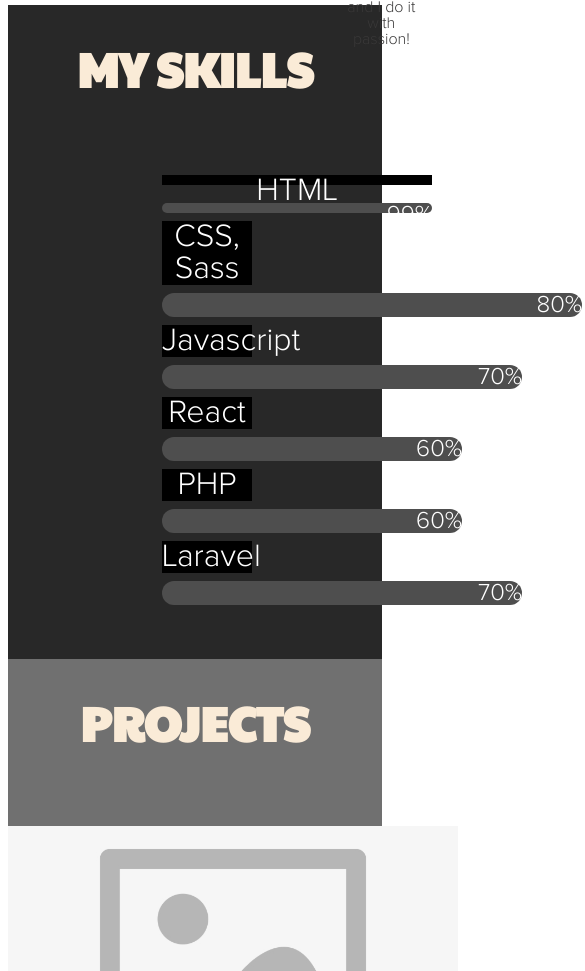
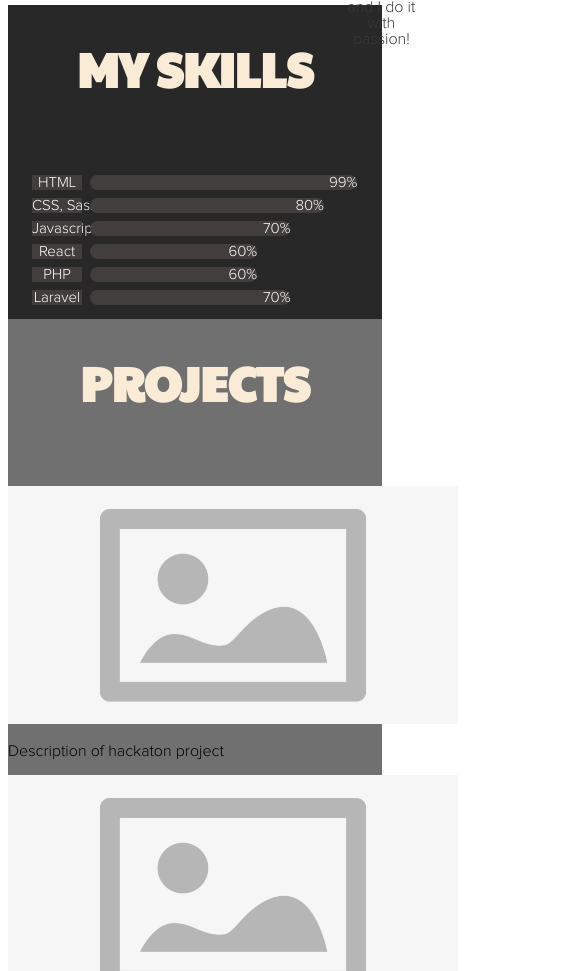
Before and after one commit to bdodgen/09-bobs-aneta-portfolio, a website: page src/index.html in a window 390 px wide. Shown: the part 1329-2300 px from the top of the page, 585 px wide, since content can reach past the window. Drawn offline with nearby package versions, Linux system fonts and the light colour scheme; files that its build step writes are made by us from their sources; files whose address does not match are found by name.

Commit message:
final changes

```diff
--- a/src/index.html
+++ b/src/index.html
@@ -70,32 +70,32 @@
       <section class="skills__boxes">
         <section class="skills__boxes1">
           <div class="html">HTML</div>
-          <div class="square1"></div>
+
           <div class="percent1">99%</div>
         </section>
         <section class="skills__boxes2">
-          <div class="css">CSS, Sass</div>
-          <div class="square2"></div>
+          <div class="css">CSS,&nbsp;Sass</div>
+
           <div class="percent2">80%</div>
         </section>
         <section class="skills__boxes3">
           <div class="java">Javascript</div>
-          <div class="square3"></div>
+
           <div class="percent3">70%</div>
         </section>
         <section class="skills__boxes4">
           <div class="react">React</div>
-          <div class="square4"></div>
+
           <div class="percent4">60%</div>
         </section>
         <section class="skills__boxes5">
           <div class="php">PHP</div>
-          <div class="square5"></div>
+
           <div class="percent5">60%</div>
         </section>
         <section class="skills__boxes6">
           <div class="laravel">Laravel</div>
-          <div class="square6"></div>
+
           <div class="percent6">70%</div>
         </section>
       </section>
--- a/src/scss/style.scss
+++ b/src/scss/style.scss
@@ -141,16 +141,24 @@
 .skills__boxes {
   display: flex;
   flex-direction: column;
-  padding-left: 150px;
-  padding-right: 150px;
-  padding-bottom: 50px;
+ margin: 20px;
+ padding-bottom: 10px;
+
+@media (min-width: 1420px) {
+    padding-left: 150px;
+        padding-right: 150px;
+        padding-bottom: 50px;
+  }
 }
+
 
 .skills__boxes1 {
   display: flex;
   flex-direction: row;
   justify-content: flex-start;
   color: white;
+
+
 }
 
 .skills__boxes2 {
@@ -299,36 +307,9 @@
 }
 
 
-
 @media (max-width: 720px) {
-    .skills__boxes {
-        width: 600px;
-
-
+    .skills__boxes div {
+        font-size: 15px;
+        background-color: rgb(66, 62, 62);
     }
 }
-
-@media (max-width: 720px) {
-
-    .skills__boxes1,
-    .skills__boxes2,
-    .skills__boxes3,
-    .skills__boxes4,
-    .skills__boxes5,
-    .skills__boxes6 {
-        display: flex;
-        flex-direction: column;
-        width: 600px;
-
-    }
-}
-
-
-@media (max-width: 720px) {
-
-    .skills__boxes1 div {
-        width: 45%;
-        height: 10px;
-
-    }
-}
```
